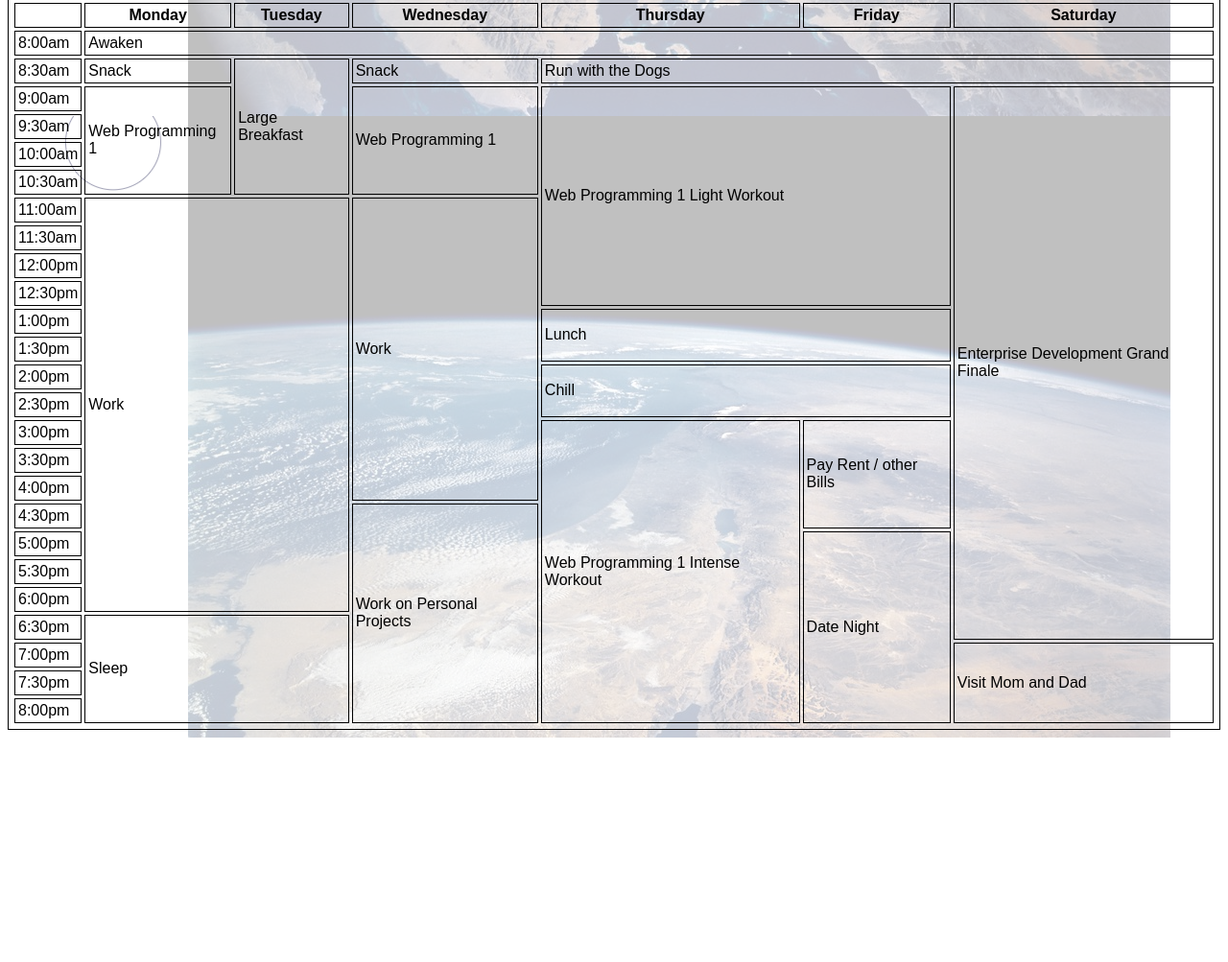
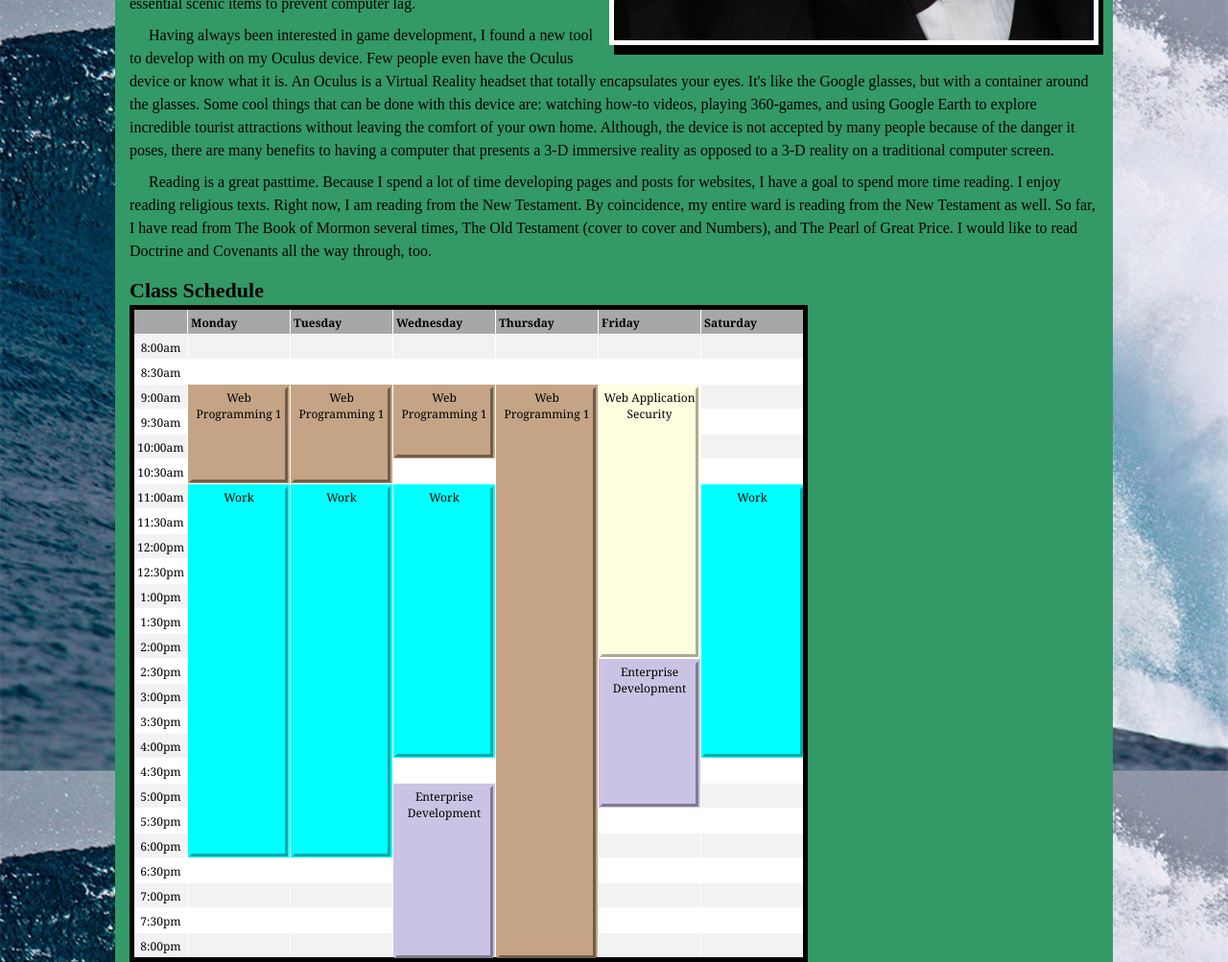
Before and after one commit to CodeBlue745/SDR_AboutMe, a plain HTML site: page index.html in a window 1280 px wide. Shown: the part 903-1906 px from the top of the page at 96% size. Before the commit the page ends 1672 px from the top, so only its background shows below. Drawn offline with Linux system fonts and the light colour scheme.

Commit message:
Aboutme2_UpdtSDR

```diff
--- a/index.css
+++ /dev/null
@@ -1,23 +0,0 @@
-/*Preferences for HTML Elements*/
-table, th, td{
-    font-family: Arial, Helvetica, sans-serif;
-    border: 1px solid black;
-    border-spacing: 3px;
-    padding: 3px;
-}
-img{
-    float:right;
-}
-a{
-    text-decoration: none;
-}
-a:hover{
-    text-decoration: underline;
-}
-section.LimeRicky{
-    margin-left: 50px;
-}
-body{
-    background-image: url("SDR_EarthFaded2.png");
-    background-repeat: repeat-y;
-}
--- a/index.html
+++ b/index.html
@@ -13,19 +13,22 @@ in a zero grade, a permanent record on file and possible immediate failure of th
 Reflection: I appreciate the quality of this assignment. I have been needing to create an About Me page, but haven't yet. In fact, I liked this assignment so much, I will be publishing it along with my main website sometime soon. Professor Das has been excellent at teaching the difference between what is acceptable public information and what is not. The value of a software product comes from its' abilities. These abilities enable cunsumers, employees, and everyone to enjoy optimized speeds, automation, and other important factors that would otherwise be impossible without software developers. With Professor Das's help, I have set a few goals as a software developer: Produce recursive code, code that is written clearly, and research new technologies to integrate with the product whenever possible.
 Shift + Alt + F = The command for aligning items
 -->
-
+<!DOCTYPE html>
+<html>
 
 <head>
     <title>About Stephen Robbins</title>
-    <link rel="stylesheet" type="text/css" href="index.css">
+    <link rel="stylesheet" type="text/css" href="styles/index.css">
 </head>
+
 <body>
+    <div class="floatDoc">
         <header>
-        <h1>
-            Stephen Robbins
-        </h1>
-            <img src="Stephen.jpg" alt="Stephen Robbins" height="500px;" width="500px;">
+
+            <img src="Stephen.jpg" class="face" alt="Stephen Robbins">
         </header>
+        <main>
+            <img src="SDR_Name.png" class="name" alt="Author's Name">
             <h2>
                 Personal Info:
             </h2>
@@ -36,11 +39,39 @@ Shift + Alt + F = The command for aligning items
                 <li><strong>Favorite Icecream:</strong> Reesees Peanut Butter</li>
             </ul>
             <h2>My Five Favorite Books</h2>
-    <em>The Book of Mormon</em><a href="https://www.churchofjesuschrist.org/study/scriptures/gs/nephi-son-of-lehi?lang=eng">Nephi</a>, <a href="https://www.churchofjesuschrist.org/study/scriptures/gs/jacob-son-of-lehi?lang=eng">Jacob</a>, <a href="https://www.churchofjesuschrist.org/study/scriptures/gs/enos-son-of-jacob?lang=eng">Enos</a>, <a href="https://www.churchofjesuschrist.org/study/scriptures/gs/jarom?lang=eng">Jarom</a>, <a href="https://www.churchofjesuschrist.org/study/scriptures/gs/omni?lang=eng">Omni</a>, <a href="https://www.churchofjesuschrist.org/study/scriptures/gs/mormon-nephite-prophet?lang=eng">Mormon</a>, <a href="https://www.churchofjesuschrist.org/study/scriptures/gs/mosiah-son-of-benjamin?lang=eng">Mosiah</a>, <a href="https://www.churchofjesuschrist.org/study/scriptures/gs/alma-son-of-alma?lang=eng">Alma</a>, <a href="https://www.churchofjesuschrist.org/study/scriptures/gs/helaman-son-of-helaman?lang=eng">Helaman</a>, <a href="https://www.churchofjesuschrist.org/study/scriptures/gs/nephi-son-of-nephi-son-of-helaman?lang=eng">Nephi</a>, <a href="https://www.churchofjesuschrist.org/study/scriptures/gs/ether?lang=eng">Ether</a>, <a href="https://www.churchofjesuschrist.org/study/scriptures/gs/moroni-son-of-mormon?lang=eng">Moroni</a><br>
-    <em>The New Testament</em><a href="https://www.churchofjesuschrist.org/study/scriptures/gs/matthew?lang=eng">Matthew</a>, <a href="https://www.churchofjesuschrist.org/study/scriptures/gs/mark?lang=eng">Mark</a>, <a href="https://www.churchofjesuschrist.org/study/scriptures/gs/luke?lang=eng">Luke</a>, <a href="https://www.churchofjesuschrist.org/study/scriptures/gs/john-son-of-zebedee?lang=eng">John</a>, <a href="https://www.churchofjesuschrist.org/study/scriptures/gs/paul?lang=eng">Paul</a>, <a href="https://www.churchofjesuschrist.org/study/scriptures/gs/james-brother-of-the-lord?lang=eng">James</a>, <a href="https://www.churchofjesuschrist.org/study/scriptures/gs/peter?lang=eng">Peter</a>, <a href="https://www.churchofjesuschrist.org/study/scriptures/gs/jude?lang=eng">Jude</a><br>
+            <em>The Book of Mormon</em><a
+                href="https://www.churchofjesuschrist.org/study/scriptures/gs/nephi-son-of-lehi?lang=eng">Nephi</a>, <a
+                href="https://www.churchofjesuschrist.org/study/scriptures/gs/jacob-son-of-lehi?lang=eng">Jacob</a>, <a
+                href="https://www.churchofjesuschrist.org/study/scriptures/gs/enos-son-of-jacob?lang=eng">Enos</a>, <a
+                href="https://www.churchofjesuschrist.org/study/scriptures/gs/jarom?lang=eng">Jarom</a>, <a
+                href="https://www.churchofjesuschrist.org/study/scriptures/gs/omni?lang=eng">Omni</a>, <a
+                href="https://www.churchofjesuschrist.org/study/scriptures/gs/mormon-nephite-prophet?lang=eng">Mormon</a>,
+            <a
+                href="https://www.churchofjesuschrist.org/study/scriptures/gs/mosiah-son-of-benjamin?lang=eng">Mosiah</a>,
+            <a href="https://www.churchofjesuschrist.org/study/scriptures/gs/alma-son-of-alma?lang=eng">Alma</a>, <a
+                href="https://www.churchofjesuschrist.org/study/scriptures/gs/helaman-son-of-helaman?lang=eng">Helaman</a>,
+            <a
+                href="https://www.churchofjesuschrist.org/study/scriptures/gs/nephi-son-of-nephi-son-of-helaman?lang=eng">Nephi</a>,
+            <a href="https://www.churchofjesuschrist.org/study/scriptures/gs/ether?lang=eng">Ether</a>, <a
+                href="https://www.churchofjesuschrist.org/study/scriptures/gs/moroni-son-of-mormon?lang=eng">Moroni</a><br>
+            <em>The New Testament</em><a
+                href="https://www.churchofjesuschrist.org/study/scriptures/gs/matthew?lang=eng">Matthew</a>, <a
+                href="https://www.churchofjesuschrist.org/study/scriptures/gs/mark?lang=eng">Mark</a>, <a
+                href="https://www.churchofjesuschrist.org/study/scriptures/gs/luke?lang=eng">Luke</a>, <a
+                href="https://www.churchofjesuschrist.org/study/scriptures/gs/john-son-of-zebedee?lang=eng">John</a>, <a
+                href="https://www.churchofjesuschrist.org/study/scriptures/gs/paul?lang=eng">Paul</a>, <a
+                href="https://www.churchofjesuschrist.org/study/scriptures/gs/james-brother-of-the-lord?lang=eng">James</a>,
+            <a href="https://www.churchofjesuschrist.org/study/scriptures/gs/peter?lang=eng">Peter</a>, <a
+                href="https://www.churchofjesuschrist.org/study/scriptures/gs/jude?lang=eng">Jude</a><br>
             <em>Hank Smith Running Down Your Dreams Audiobook</em><a href="https://hanksmith.com/">Hank Smith</a><br>
             <em>Hank Smith Says Audiobook Collection</em><a href="https://hanksmith.com/">Hank Smith</a><br>
-    <em>Ultimate Star Wars -New Edition, Journey to Rise of Skywalker</em><a href="https://starwars.fandom.com/wiki/Adam_Bray">Adam Bray</a>, <a href="https://starwars.fandom.com/wiki/Cole_Horton">Cole Horton</a>, <a href="https://starwars.fandom.com/wiki/Tricia_Barr">Patricia Barr</a>, <a href="https://starwars.fandom.com/wiki/Daniel_Wallace">Daniel Wallace</a>, <a href="https://starwars.fandom.com/wiki/Ryder_Windham">Ryder Windham</a>, <a href="https://starwars.fandom.com/wiki/Matt_Jones">Matt Jones</a>
+            <em>Ultimate Star Wars -New Edition, Journey to Rise of Skywalker</em><a
+                href="https://starwars.fandom.com/wiki/Adam_Bray">Adam Bray</a>, <a
+                href="https://starwars.fandom.com/wiki/Cole_Horton">Cole Horton</a>, <a
+                href="https://starwars.fandom.com/wiki/Tricia_Barr">Patricia Barr</a>, <a
+                href="https://starwars.fandom.com/wiki/Daniel_Wallace">Daniel Wallace</a>, <a
+                href="https://starwars.fandom.com/wiki/Ryder_Windham">Ryder Windham</a>, <a
+                href="https://starwars.fandom.com/wiki/Matt_Jones">Matt Jones</a>
             <h2>Shift Limerick</h2>
             <section class="LimeRicky">
                 I work a shift from dawn until dusk.<br>
@@ -48,85 +79,182 @@ Shift + Alt + F = The command for aligning items
                 Employees serve others. They have your back.<br>
                 I cannot wait until I'm back in black.<br>
                 <br>
-        My coworker clocked me out today. I thought this was very kind and wrote the limerick based on this kind act.<br>
+                My coworker clocked me out today. I thought this was very kind and wrote the limerick based on this kind
+                act.<br>
             </section>
             <h2>My Intrigues</h2>
-    <p>World of Warcraft is a video game with excellent 3-D graphics. Having played several hours of the game this past month, I enjoy the storyline, characters, quests, and collectable in-game items.
-        Every now and then, my wife will join me because the game is multiplayer, with hundreds of online players from around the world. Each character is customizeable. There are several types of game characters, including mages, elves, humans and dwarves. However, the game loads much faster than a comparable Lord of the Rings multiplayer game. This is because the game uses only the essential scenic items to prevent computer lag.
+            <p>World of Warcraft is a video game with excellent 3-D graphics. Having played several hours of the game
+                this
+                past month, I enjoy the storyline, characters, quests, and collectable in-game items.
+                Every now and then, my wife will join me because the game is multiplayer, with hundreds of online
+                players
+                from around the world. Each character is customizeable. There are several types of game characters,
+                including mages, elves, humans and dwarves. However, the game loads much faster than a comparable Lord
+                of
+                the Rings multiplayer game. This is because the game uses only the essential scenic items to prevent
+                computer lag.
             </p>
             <p>
-        Having always been interested in game development, I found a new tool to develop with on my Oculus device. Few people even have the Oculus device or know what it is. An Oculus is a Virtual Reality headset that totally encapsulates your eyes. It's like the Google glasses, but with a container around the glasses. Some cool things that can be done with this device are: watching how-to videos, playing 360-games, and using Google Earth to explore incredible tourist attractions without leaving the comfort of your own home. Although, the device is not accepted by many people because of the danger it poses, there are many benefits to having a computer that presents a 3-D immersive reality as opposed to a 3-D reality on a traditional computer screen.
+                Having always been interested in game development, I found a new tool to develop with on my Oculus
+                device.
+                Few people even have the Oculus device or know what it is. An Oculus is a Virtual Reality headset that
+                totally encapsulates your eyes. It's like the Google glasses, but with a container around the glasses.
+                Some
+                cool things that can be done with this device are: watching how-to videos, playing 360-games, and using
+                Google Earth to explore incredible tourist attractions without leaving the comfort of your own home.
+                Although, the device is not accepted by many people because of the danger it poses, there are many
+                benefits
+                to having a computer that presents a 3-D immersive reality as opposed to a 3-D reality on a traditional
+                computer screen.
             </p>
             <p>
-        Reading is a great pasttime. Because I spend a lot of time developing pages and posts for websites, I have a goal to spend more time reading. I enjoy reading religious texts. Right now, I am reading from the New Testament. By coincidence, my entire ward is reading from the New Testament as well. So far, I have read from The Book of Mormon several times, The Old Testament (cover to cover and Numbers), and The Pearl of Great Price. I would like to read Doctrine and Covenants all the way through, too.
+                Reading is a great pasttime. Because I spend a lot of time developing pages and posts for websites, I
+                have a
+                goal to spend more time reading. I enjoy reading religious texts. Right now, I am reading from the New
+                Testament. By coincidence, my entire ward is reading from the New Testament as well. So far, I have read
+                from The Book of Mormon several times, The Old Testament (cover to cover and Numbers), and The Pearl of
+                Great Price. I would like to read Doctrine and Covenants all the way through, too.
             </p>
             <h2>Class Schedule</h2>
-    <table>
+            <table id="classSchedule">
                 <tr>
                     <th></th>
-            <th>Monday</th>
-            <th>Tuesday</th>
-            <th>Wednesday</th>
-            <th>Thursday</th>
-            <th>Friday</th>
-            <th>Saturday</th>
+                    <th class="dayClass">Monday</th>
+                    <th class="dayClass">Tuesday</th>
+                    <th class="dayClass">Wednesday</th>
+                    <th class="dayClass">Thursday</th>
+                    <th class="dayClass">Friday</th>
+                    <th class="dayClass">Saturday</th>
                 </tr>
-            <tr><td>8:00am</td>
-            <td colspan="6">Awaken</td></tr>
+                <tr>
+                    <td>8:00am</td>
+                    <td></td>
+                    <td></td>
+                    <td></td>
+                    <td></td>
+                    <td></td>
+                    <td></td>
+                </tr>
                 <tr>
                     <td>8:30am</td>
-                <td>Snack</td>
-                <td rowspan="5">Large Breakfast</td>
-                <td>Snack</td>
-                <td colspan="3">Run with the Dogs</td>
+                    <td></td>
+                    <td></td>
+                    <td></td>
+                    <td></td>
+                    <td></td>
+                    <td></td>
                 </tr>
                 <tr>
                     <td>9:00am</td>
-                <td rowspan="4">Web Programming 1</td>
-                <td rowspan="4">Web Programming 1</td>
-                <td rowspan="8" colspan="2">Web Programming 1 Light Workout</td>
-                <td rowspan="20">Enterprise Development Grand Finale</td>
+                    <td rowspan="4" class="wpClass">Web Programming 1</td>
+                    <td rowspan="4" class="wpClass">Web Programming 1</td>
+                    <td rowspan="3" class="wpClass">Web Programming 1</td>
+                    <td rowspan="23" class="wpClass">Web Programming 1</td>
+                    <td rowspan="11" class="webappClass">Web Application Security</td>
+                    <td></td>
                 </tr>
-            <tr><td>9:30am</td></tr>
-            <tr><td>10:00am</td></tr>
-            <tr><td>10:30am</td></tr>
+                <tr>
+                    <td>9:30am</td>
+                    <td></td>
+                </tr>
+                <tr>
+                    <td>10:00am</td>
+                    <td></td>
+                </tr>
+                <tr>
+                    <td>10:30am</td>
+                    <td></td>
+                    <td></td>
+                </tr>
                 <tr>
                     <td>11:00am</td>
-                <td rowspan="15" colspan="2">Work</td>
-                <td rowspan="11">Work</td>
+                    <td rowspan="15" class="workClass">Work</td>
+                    <td rowspan="15" class="workClass">Work</td>
+                    <td rowspan="11" class="workClass">Work</td>
+                    <td rowspan="11" class="workClass">Work</td>
                 </tr>
-            <tr><td>11:30am</td></tr>
-            <tr><td>12:00pm</td></tr>
-            <tr><td>12:30pm</td></tr>
+                <tr>
+                    <td>11:30am</td>
+                </tr>
+                <tr>
+                    <td>12:00pm</td>
+                </tr>
+                <tr>
+                    <td>12:30pm</td>
+                </tr>
                 <tr>
                     <td>1:00pm</td>
-                <td rowspan="2" colspan="2">Lunch</td>
                 </tr>
-            <tr><td>1:30pm</td></tr>
+                <tr>
+                    <td>1:30pm</td>
+                </tr>
                 <tr>
                     <td>2:00pm</td>
-                <td rowspan="2" colspan="2">Chill</td>
                 </tr>
-            <tr><td>2:30pm</td></tr>
+                <tr>
+                    <td>2:30pm</td>
+                    <td rowspan="6" class="enterdevClass">Enterprise Development</td>
+                </tr>
                 <tr>
                     <td>3:00pm</td>
-                <td rowspan="13">Web Programming 1 Intense Workout</td>
-                <td rowspan="4">Pay Rent / other Bills</td>
                 </tr>
-            <tr><td>3:30pm</td></tr>
-            <tr><td>4:00pm</td></tr>
-            <tr><td>4:30pm</td>
-            <td rowspan="8">Work on Personal Projects</td></tr>
-            <tr><td>5:00pm</td>
-        <td rowspan="7">Date Night</td></tr>
-            <tr><td>5:30pm</td></tr>
-            <tr><td>6:00pm</td></tr>
-            <tr><td>6:30pm</td>
-            <td rowspan="4" colspan="2">Sleep</td></tr>
-            <tr><td>7:00pm</td>
-            <td rowspan="3">Visit Mom and Dad</td></tr>
-            <tr><td>7:30pm</td></tr>
-            <tr><td>8:00pm</td></tr>
+                <tr>
+                    <td>3:30pm</td>
+                </tr>
+                <tr>
+                    <td>4:00pm</td>
+                </tr>
+                <tr>
+                    <td>4:30pm</td>
+                    <td></td>
+                    <td></td>
+                </tr>
+                <tr>
+                    <td>5:00pm</td>
+                    <td rowspan="7" class="enterdevClass">Enterprise Development</td>
+                    <td></td>
+                </tr>
+                <tr>
+                    <td>5:30pm</td>
+                    <td></td>
+                    <td></td>
+                </tr>
+                <tr>
+                    <td>6:00pm</td>
+                    <td></td>
+                    <td></td>
+                </tr>
+                <tr>
+                    <td>6:30pm</td>
+                    <td></td>
+                    <td></td>
+                    <td></td>
+                    <td></td>
+                </tr>
+                <tr>
+                    <td>7:00pm</td>
+                    <td></td>
+                    <td></td>
+                    <td></td>
+                    <td></td>
+                </tr>
+                <tr>
+                    <td>7:30pm</td>
+                    <td></td>
+                    <td></td>
+                    <td></td>
+                    <td></td>
+                </tr>
+                <tr>
+                    <td>8:00pm</td>
+                    <td></td>
+                    <td></td>
+                    <td></td>
+                    <td></td>
+                </tr>
             </table>
+        </main>
+    </div>
+</body>
 
-</body>
+</html>
--- /dev/null
+++ b/styles/index.css
@@ -0,0 +1,116 @@
+/*Preferences for HTML Elements*/
+body {
+    margin: 0px 120px 0px 120px;
+    background-image: url("../NOAA_Oceanwave_CC.jpg");
+    background-size: cover;
+    background-attachment:fixed;
+    background-position:center;
+}
+div.floatDoc{
+    background-image: url("../Green.png");
+    padding: 0px 15px 0px 15px;
+}
+h2{
+    font-size: 22px;
+    margin: 16.5px 0px 2.2px 0px;
+}
+p {
+    margin:0px 0px 9px 0px;
+    text-indent: 20px;
+    line-height: 1.5em;
+}
+em{
+    line-height: 1.5em;
+}
+ul{
+    margin-top:0px;
+    line-height: 1.5em;
+}
+a {
+    text-decoration: none;
+}
+
+/*Preferences for element states, classes, and ids*/
+a:hover {
+    text-decoration: underline;
+}
+section.LimeRicky {
+    margin-left: 50px;
+    line-height: 1.5em;
+}
+img.name{
+    width: 200px;
+}
+img.face{
+    float: right;
+    height: 500px;
+    width: 500px;
+    margin: 440px 0px 15px 15px;
+    border: 5px solid white;
+    box-shadow: 5px 10px;
+}
+
+/*Table*/
+#classSchedule{
+    font-family: Georgia, Arial, Cochin, sans-serif;
+    background-color: #FFFFFF;
+    border: 5px solid black;
+    border-collapse:collapse;
+}
+#classSchedule tr:nth-child(even){
+    background-color: #f2f2f2;
+}
+th,
+td {
+    font-size: 12px;
+    border: 1px solid white;
+    padding: 5px 3px 3px 3px;
+    text-align: center;
+    vertical-align: top;
+}
+th{
+    background-color: #A7A7A7;
+    text-align: left;
+}
+
+th.dayClass{
+    width:100px;
+}
+td.enterdevClass{
+    background-color: #CBC3E3;
+    outline-style:outset;
+    outline-color:#CBC3E3;
+    outline-offset: -5px;
+
+}
+td.workClass{
+    background-color: aqua;
+    outline-style:outset;
+    outline-color:aqua;
+    outline-offset:-5px;
+}
+td.webappClass{
+    background-color: lightyellow;
+    outline-style: outset;
+    outline-color: lightyellow;
+    outline-offset: -5px;
+}
+td.wpClass{
+    background-color: #C4A484;
+    outline-style:outset;
+    outline-color: #C4A484;
+    outline-offset: -5px;
+}
+
+/*Responsive styling for smartphone screens.*/
+@media only screen and (max-width: 1000px) {
+    img.face{
+        height: 500px;
+        width: 500px;
+        margin-top:15px;
+        margin-bottom: 20px;
+        margin-right:60px;
+        border: 5px solid white;
+        box-shadow: 5px 10px #000000;
+    }
+}
```
Also changed, not shown: Green.png (added), NOAA_Oceanwave_CC.jpg (added), SDR_EarthFaded2.png (deleted), SDR_Name.png (added), 2 other files. Lines whose indentation alone changed are shown as unchanged.
